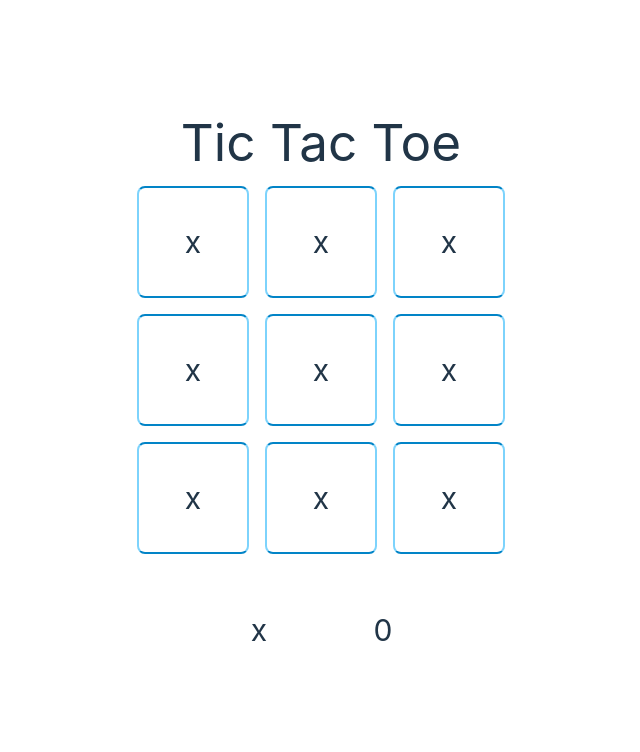
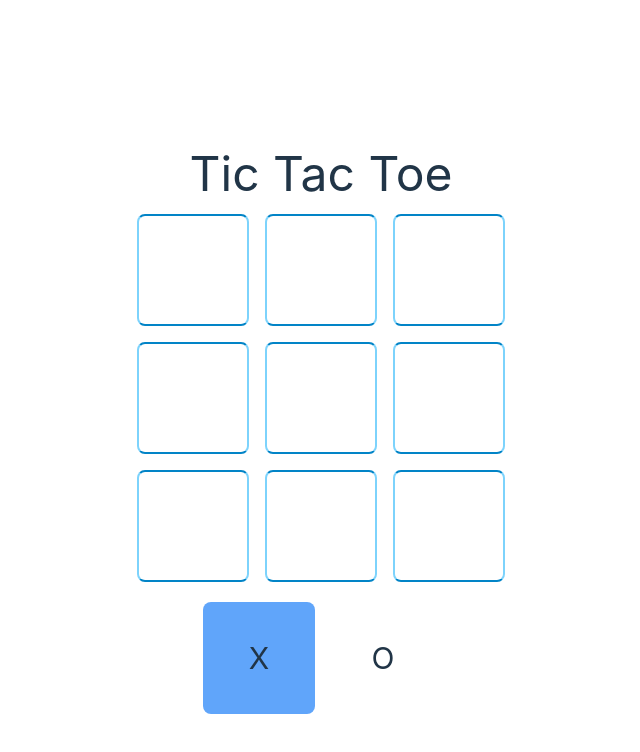
Before and after one commit to nardis9501/tic-tac-toe-react-vite, a React (Vite) app: page / in a window 1280 px wide. Shown: the top 752 px of the page, without its empty margins (319-959 px from the left). Built offline with nearby package versions, Linux system fonts and the light colour scheme.

Commit message:
feat: modal with winner - tie options and confetti

```diff
--- a/package.json
+++ b/package.json
@@ -10,6 +10,7 @@
     "preview": "vite preview"
   },
   "dependencies": {
+    "canvas-confetti": "1.6.0",
     "react": "^18.2.0",
     "react-dom": "^18.2.0"
   },
--- a/src/App.jsx
+++ b/src/App.jsx
@@ -3,24 +3,116 @@ import reactLogo from "./assets/react.svg";
 import viteLogo from "/vite.svg";
 import "./App.css";
 import Square from "./assets/components/Square";
+import confetti from "canvas-confetti";
 
 function App() {
+  const TURN = {
+    X: "X",
+    O: "O",
+  };
   const [board, setBoard] = useState(Array(9).fill(null));
+  const [turn, setTurn] = useState(TURN.X);
+  const [winner, setWinner] = useState(null);
+  const [resetButton, setResetButton] = useState(false);
+  const WINNER_POSITION = [
+    [0, 1, 2],
+    [3, 4, 5],
+    [6, 7, 8],
+    [0, 3, 6],
+    [1, 4, 7],
+    [2, 5, 8],
+    [0, 4, 8],
+    [2, 4, 6],
+  ];
+  console.log(board);
+  const checkWinner = (newBoard) => {
+    for (const position of WINNER_POSITION) {
+      const [a, b, c] = position;
+      if (
+        newBoard[a] &&
+        newBoard[a] === newBoard[b] &&
+        newBoard[a] === newBoard[c]
+      ) {
+        return newBoard[a];
+      }
+    }
+  };
 
-  console.log(board);
+  const resetStateGame = () => {
+    setBoard(Array(9).fill(null));
+    setTurn(TURN.X);
+    setWinner(null);
+    setResetButton(false);
+  };
 
+  const updateBoard = (index) => {
+    const newBoard = [...board];
+    if (newBoard[index] || winner) {
+      return;
+    } else {
+      newBoard[index] = turn;
+      setBoard(newBoard);
+      setResetButton(true);
+      turn === TURN.X ? setTurn(TURN.O) : setTurn(TURN.X);
+      const someWinner = checkWinner(newBoard);
+      const tie = newBoard.every((index) => index !== null);
+      if (someWinner) {
+        confetti();
+        setWinner(someWinner);
+        //alert('hay ganador')
+      } else if (tie) {
+        setWinner(false);
+      }
+    }
+  };
   return (
     <>
-      <h1 className="">Tic Tac Toe</h1>
-      <section className="GAME grid grid-cols-3 gap-4 mt-4">
-        {board.map((_, index) => {
-          return <Square key={index}>{"x"}</Square>;
-        })}
-      </section>
-      <section className="TURN appearance-none flex place-content-center gap-3 mt-5 relative rounded-xl">
-        <Square noBorder>x</Square>
-        <Square noBorder>0</Square>
-      </section>
+      <main className="container select-none">
+        <div className="h-16">
+          {resetButton && <button onClick={resetStateGame}>Reset game</button>}{" "}
+        </div>
+        <h1 className="sm:text-5xl text-3xl">Tic Tac Toe</h1>
+        <section className="grid grid-cols-3 gap-4 m-4">
+          {board.map((_, index) => {
+            return (
+              <Square key={index} index={index} updateBoard={updateBoard}>
+                {board[index]}
+              </Square>
+            );
+          })}
+        </section>
+        <section className="TURN appearance-none flex place-content-center gap-3 mt-5 relative rounded-xl">
+          <Square isSelected={turn === TURN.X} noBorder>
+            {TURN.X}
+          </Square>
+          <Square isSelected={turn === TURN.O} noBorder>
+            {TURN.O}
+          </Square>
+        </section>
+      </main>
+
+      {winner !== null && (
+        <header className="grid place-content-center absolute top-0 left-0 h-screen w-screen select-none  bg-black/50">
+          <section className="flex flex-col items-center bg-slate-900 border-solid border-2 border-white/80 w-72 h-auto rounded-xl p-2">
+            <h2 className="text-3xl">
+              {winner ? "Congratulatios!🎉" : "Tied"}{" "}
+            </h2>
+            <h3>{winner ? "Winner:" : "."} </h3>
+            {winner && (
+              <span className="grid place-content-center m-2 border-solid border-2 w-auto h-auto border-white/80 rounded-lg">
+                <Square noHover noBorder>
+                  {winner}
+                </Square>
+              </span>
+            )}
+            <footer>
+              <button className="m-2" onClick={resetStateGame}>
+                Play again
+              </button>
+            </footer>
+          </section>
+        </header>
+      )}
     </>
   );
 }
```
Also changed, not shown: 1 other file (tests, documents, lock files or other folders).
